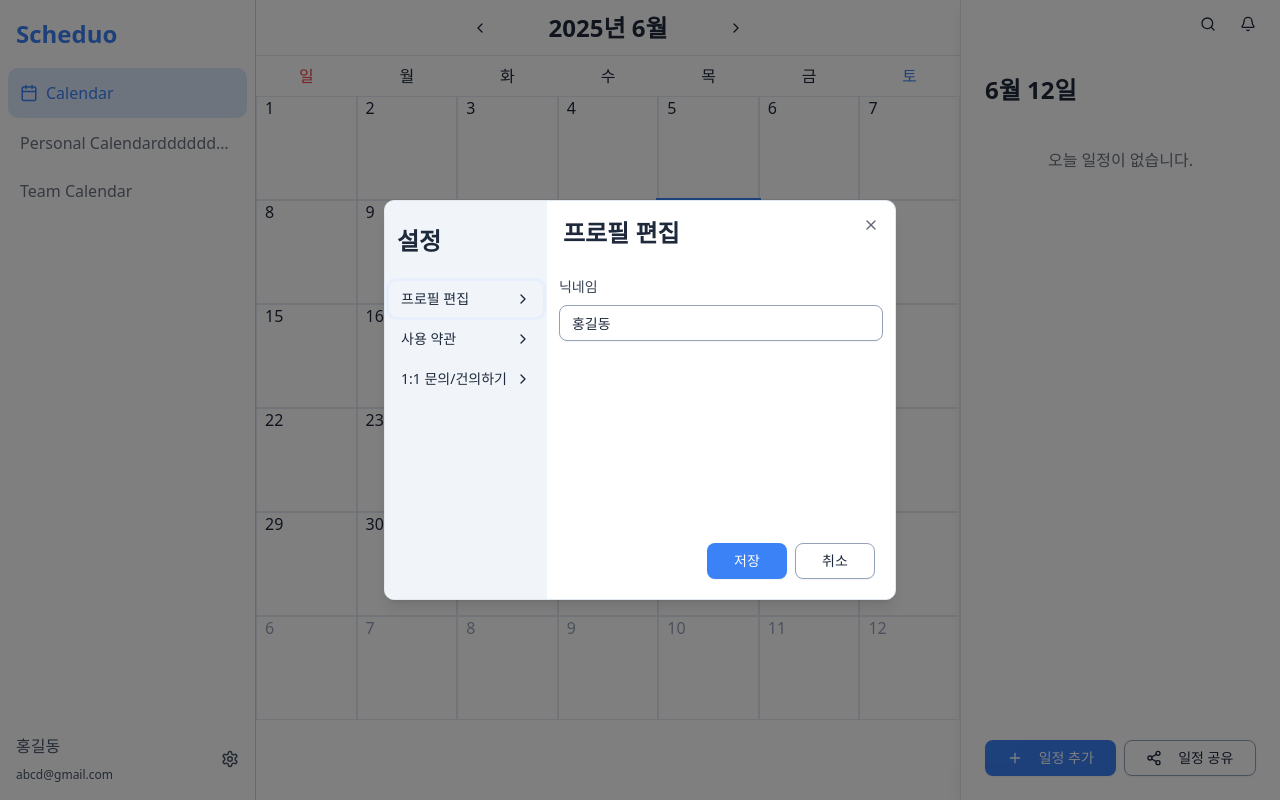
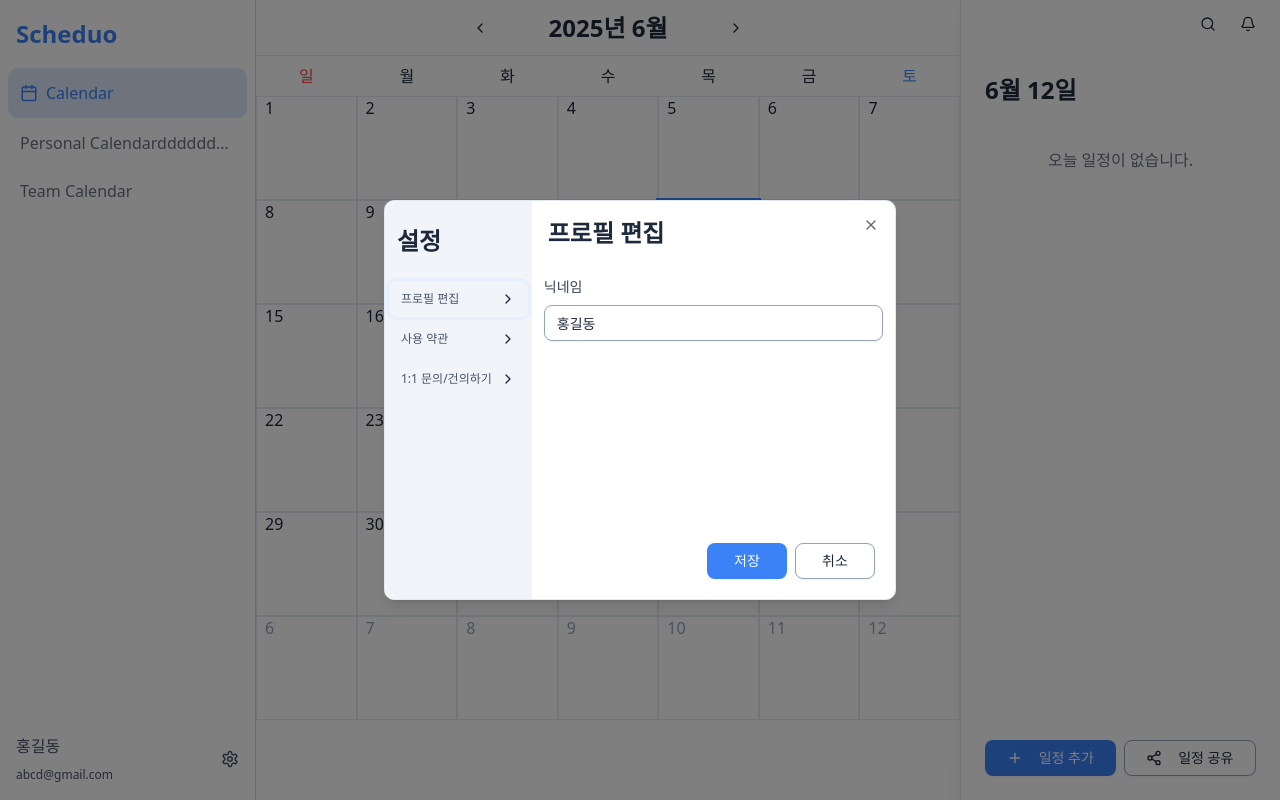
Before and after one commit to Scheduo/Front, a React (Vite) app: page / in a window 1280 px wide. Both pictures are taken after a click on the icon 230 px from the left and 759 px from the top of the page. Built offline with nearby package versions, Linux system fonts and the light colour scheme; a web font is replaced by a local one.

Commit message:
:lipstick: [Design]: 세팅 Dialog의 왼쪽 사이드 바 메뉴 글씨 CSS 조정

```diff
--- a/src/features/manage-settings/ui/index.tsx
+++ b/src/features/manage-settings/ui/index.tsx
@@ -44,10 +44,10 @@ export const ManageSettings = () => {
                   <Button
                     key={val.value}
                     variant="ghost"
-                    className="flex w-full justify-between text-grayscale-700 text-medium-s"
+                    className="flex w-full justify-between"
                     onClick={() => setView(val.value)}
                   >
-                    <span>{val.label}</span>
+                    <span className="text-grayscale-700 text-medium-s">{val.label}</span>
                     <ChevronRight />
                   </Button>
                 );
```
